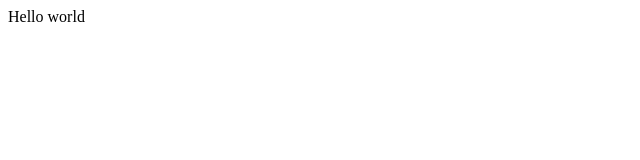
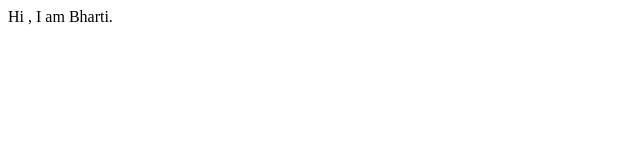
Before and after one commit to Bhartisharma12345/apnacollege-demo, a plain HTML site: page index.html in a window 1280 px wide. Shown: the full height of the page, 0-640 px from the left. Drawn offline with Linux system fonts and the light colour scheme.

Commit message:
Add new paragraph with name

```diff
--- a/index.html
+++ b/index.html
@@ -1 +1 @@
-<p>Hello world</p>
+<p>Hi , I am Bharti.</p>
```
Also changed, not shown: 1 other file.
